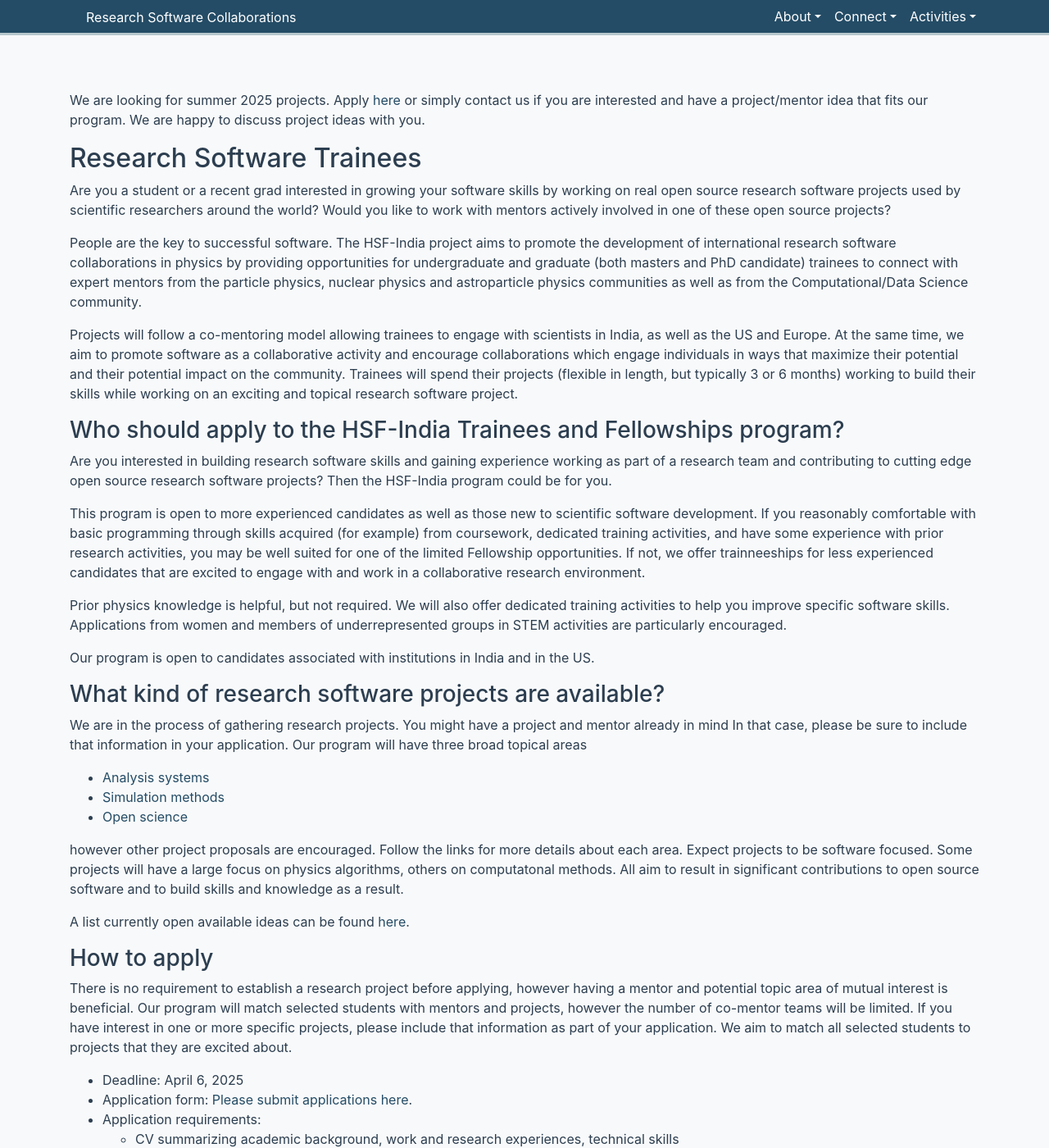
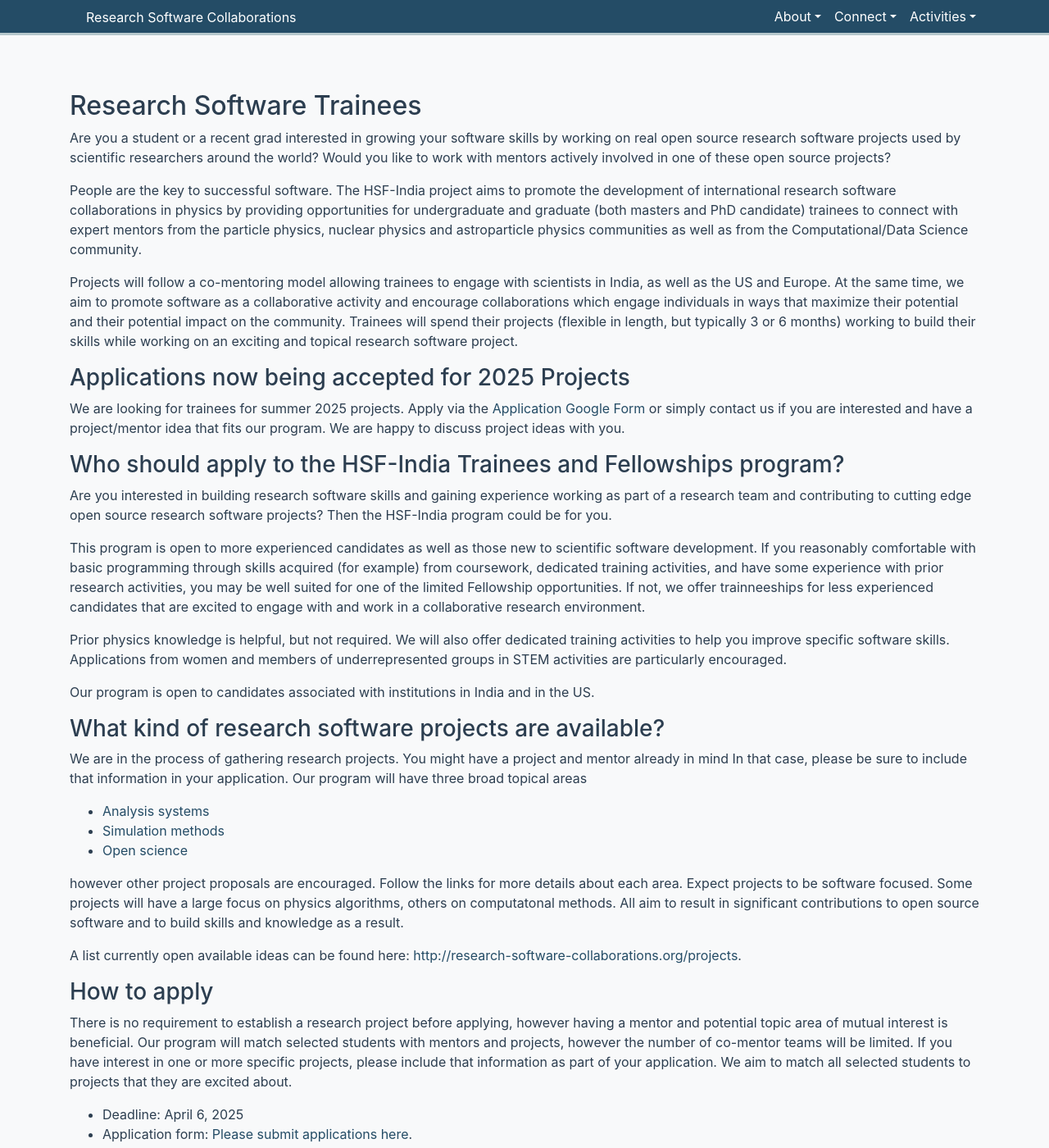
Before and after one commit to research-software-collaborations/research-software-collaborations.github.io, a Jekyll site: the page built from pages/trainee_program.md, in a window 1280 px wide and 1400 px high. Shown: the whole window at 82% size. Built offline with Jekyll 4.4.1, drawn with Linux system fonts in a browser that asks for light colours; cached includes are drawn as plain includes; part of the change alters nothing that is shown.

Commit message:
make links clearer

```diff
--- a/pages/trainee_program.md
+++ b/pages/trainee_program.md
@@ -3,8 +3,6 @@ permalink: /trainee_program.html
 layout: default
 title: Research Software Trainees and Fellowships Program
 ---
-
-We are looking for summer 2025 projects. Apply [here](https://docs.google.com/forms/d/e/1FAIpQLSei8ZRzL4hDXm-kaA8l5JSS053bi8nX42f3y4i56T3UkgBjYg/viewform?usp=dialog) or simply contact us if you are interested and have a project/mentor idea that fits our program. We are happy to discuss project ideas with you.
 
 ## Research Software Trainees
 
@@ -26,6 +24,11 @@ encourage collaborations which engage individuals in ways that maximize their po
 and their potential impact on the community.
 Trainees will spend their projects (flexible in length, but typically 3 or 6 months)
 working to build their skills while working on an exciting and topical research software project.
+
+### Applications now being accepted for 2025 Projects
+
+We are looking for trainees for summer 2025 projects. Apply via the [Application Google Form](https://docs.google.com/forms/d/e/1FAIpQLSei8ZRzL4hDXm-kaA8l5JSS053bi8nX42f3y4i56T3UkgBjYg/viewform?usp=dialog) or simply contact us if you are interested and have a project/mentor idea that fits our program. We are happy to discuss project ideas with you.
+
 
 ### Who should apply to the HSF-India Trainees and Fellowships program?
 
@@ -59,7 +62,7 @@ Follow the links for more details about each area. Expect projects to be softwar
   will have a large focus on physics algorithms, others on computatonal methods. All aim to result in
   significant contributions to open source software and to build skills and knowledge as a result.
 
-A list currently open available ideas can be found [here](http://research-software-collaborations.org/projects).
+A list currently open available ideas can be found here: [http://research-software-collaborations.org/projects](http://research-software-collaborations.org/projects).
 
 ### How to apply
 There is no requirement to establish a research project before applying, however having a mentor and potential topic area of mutual interest is beneficial. Our program will match selected students with mentors and projects, however the number of co-mentor teams will be limited. If you have interest in one or more specific
```
